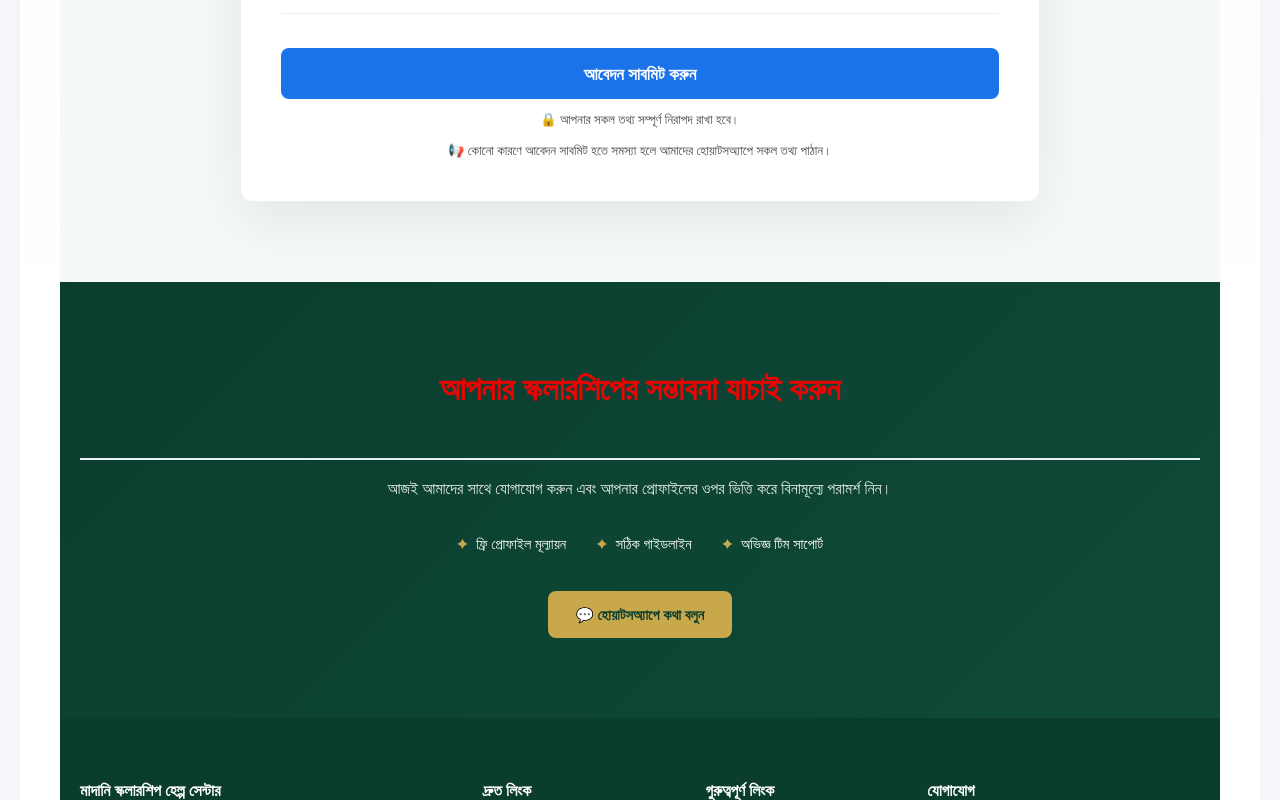
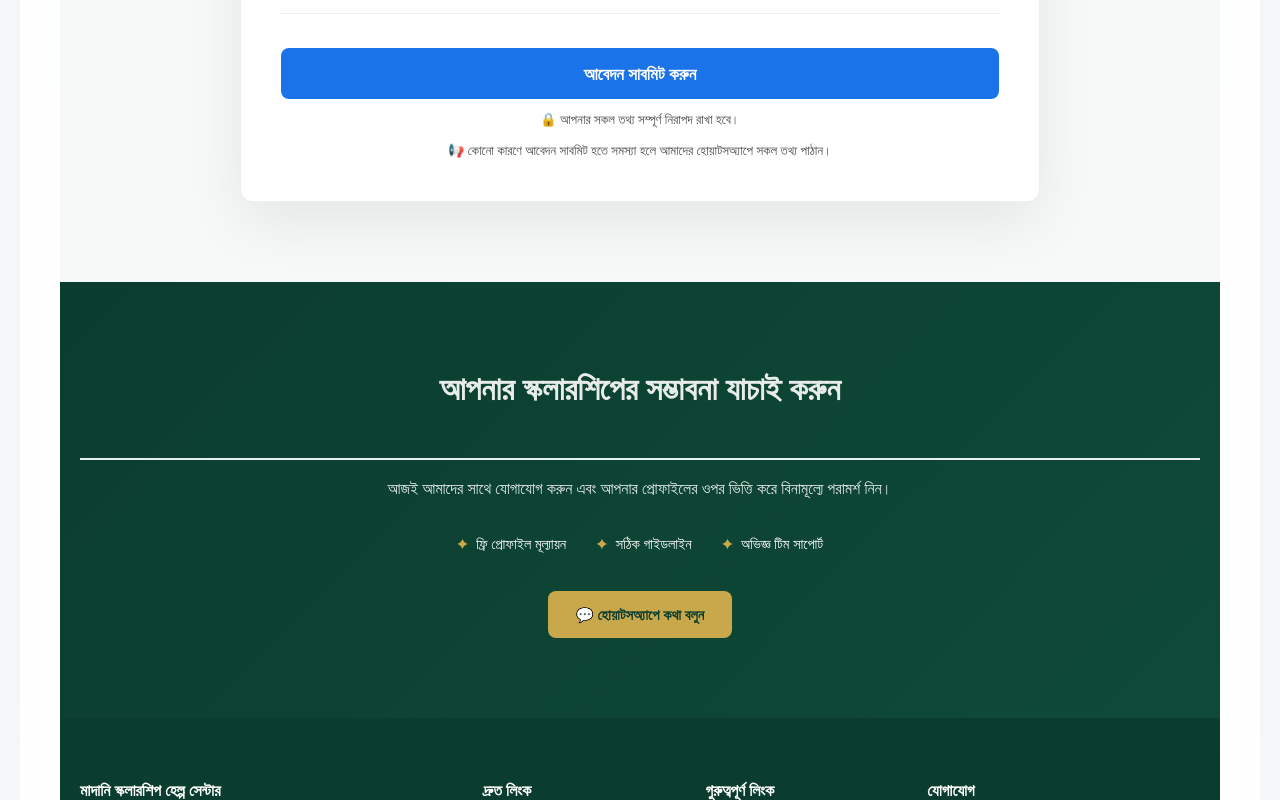
Before and after one commit to madaniohbd-sketch/Madani_scholarship_help_center, a website: page index.html in a window 1280 px wide. Shown: the part 11200-12000 px from the top of the page. Drawn offline with nearby package versions, Linux system fonts and the light colour scheme.

Commit message:
Update index.html

```diff
--- a/index.html
+++ b/index.html
@@ -3404,7 +3404,7 @@ $(document).ready(function() {
   <!-- CTA / TRIAL SECTION -->
   <section class="trial-section">
     <div class="container">
-      <h2 font-family: 'Kalpurush', sans-serif;><p style="color: red; style="font-size: 20px>আপনার স্কলারশিপের সম্ভাবনা যাচাই করুন</p></h2>
+      <h2 font-family: 'Noto Sans Bengali', sans-serif;><p style="color: White; style="font-size: 20px><b></b>আপনার স্কলারশিপের সম্ভাবনা যাচাই করুন</b></p></h2>
       <p>আজই আমাদের সাথে যোগাযোগ করুন এবং আপনার প্রোফাইলের ওপর ভিত্তি করে বিনামূল্যে পরামর্শ নিন।</p>
       <div class="trial-features">
         <span>ফ্রি প্রোফাইল মূল্যায়ন</span>
```
